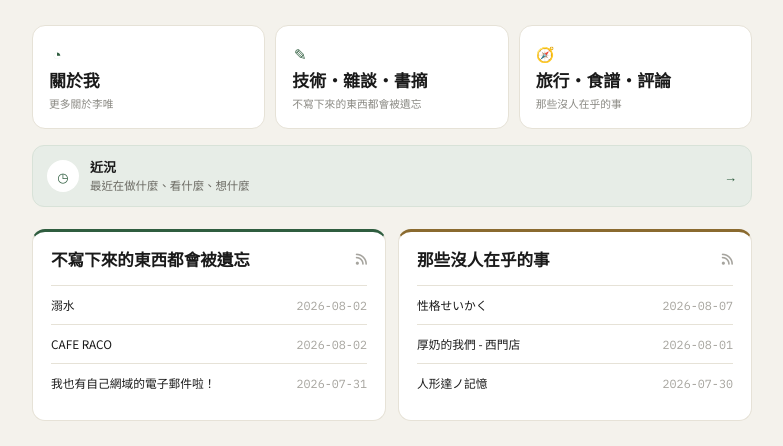
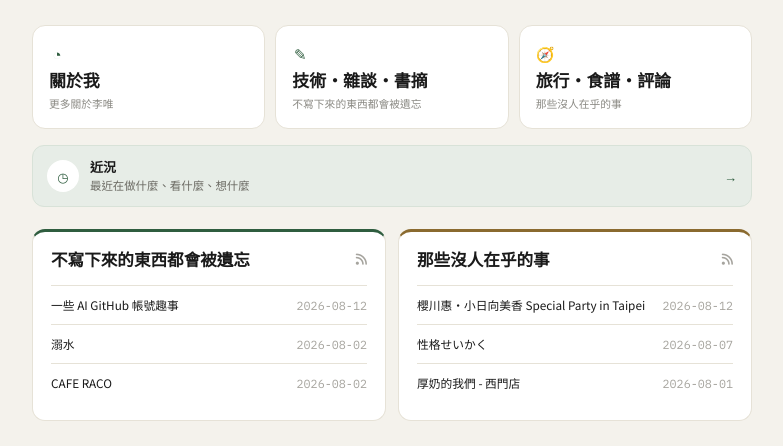
Before and after one commit to Lee-W/Lee-W, a plain HTML site: page en/index.html in a window 1280 px wide. Shown: the part 327-773 px from the top of the page, without its empty margins (248-1031 px from the left). Drawn offline with Linux system fonts and the light colour scheme.

Commit message:
Update generated README and index.html

```diff
--- a/en/index.html
+++ b/en/index.html
@@ -137,9 +137,9 @@
           <a class="rss" href="https://blog.wei-lee.me/feeds/all.atom.xml" aria-label="Subscribe to tech blog"><i class="fa-solid fa-rss" aria-hidden="true"></i></a>
         </div>
         <ul class="posts">
+          <li><a href="https://blog.wei-lee.me/posts/tech/2026/08/ai-github-account-stories/"><span>一些 AI GitHub 帳號趣事</span><time datetime="2026-08-12">2026-08-12</time></a></li>
           <li><a href="https://blog.wei-lee.me/posts/random-thoughts/2026/08/drowning/"><span>溺水</span><time datetime="2026-08-02">2026-08-02</time></a></li>
           <li><a href="https://blog.wei-lee.me/posts/random-thoughts/2026/08/cafe-raco/"><span>CAFE RACO</span><time datetime="2026-08-02">2026-08-02</time></a></li>
-          <li><a href="https://blog.wei-lee.me/posts/random-thoughts/2026/07/now-i-also-have-my-own-domain-email/"><span>我也有自己網域的電子郵件啦！</span><time datetime="2026-07-31">2026-07-31</time></a></li>
         </ul>
       </article>
 
@@ -151,9 +151,9 @@
           <a class="rss" href="https://travlog.wei-lee.me/feeds/all.atom.xml" aria-label="Subscribe to life blog"><i class="fa-solid fa-rss" aria-hidden="true"></i></a>
         </div>
         <ul class="posts">
+          <li><a href="https://travlog.wei-lee.me/posts/review/2026/08/sakuragawa-megu-kohinata-mika-special-party-in-taipei"><span>櫻川惠・小日向美香 Special Party in Taipei</span><time datetime="2026-08-12">2026-08-12</time></a></li>
           <li><a href="https://travlog.wei-lee.me/posts/review/2026/08/seikaku"><span>性格せいかく</span><time datetime="2026-08-07">2026-08-07</time></a></li>
           <li><a href="https://travlog.wei-lee.me/posts/review/2026/08/hou-nai-ximen"><span>厚奶的我們 - 西門店</span><time datetime="2026-08-01">2026-08-01</time></a></li>
-          <li><a href="https://travlog.wei-lee.me/posts/review/2026/07/ningyoutachi-no-kioku"><span>人形達ノ記憶</span><time datetime="2026-07-30">2026-07-30</time></a></li>
         </ul>
       </article>
     </section>
```
Also changed, not shown: index.html (+2 -2 lines), README.md.
